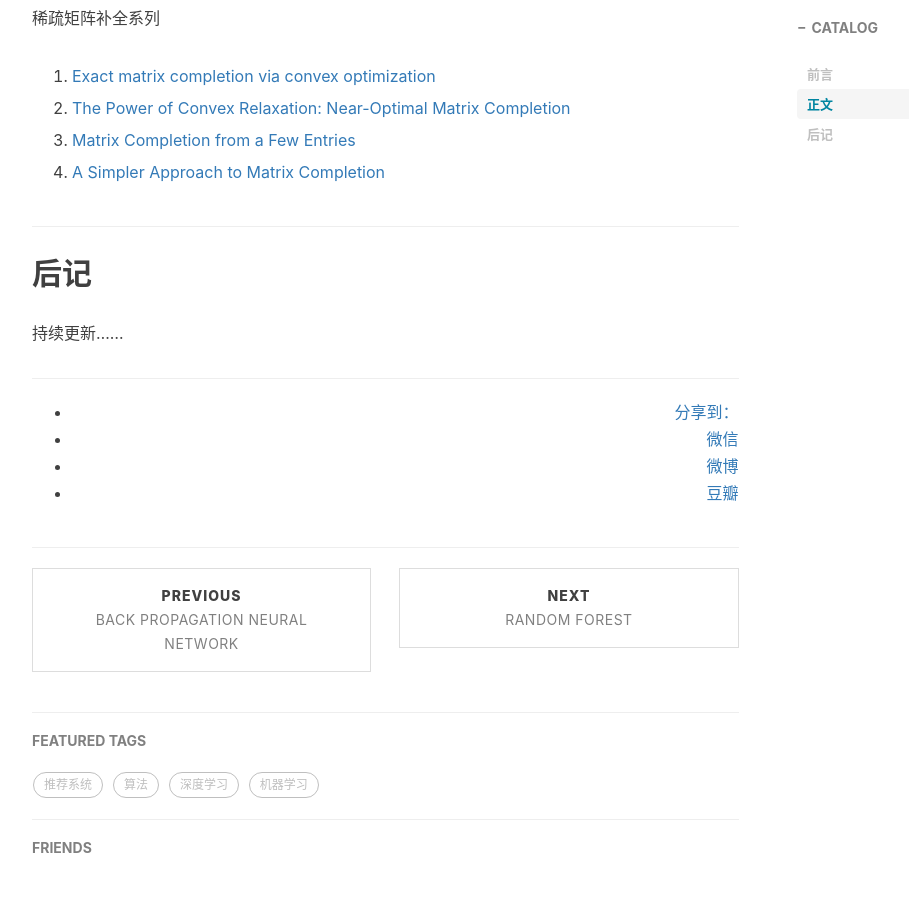
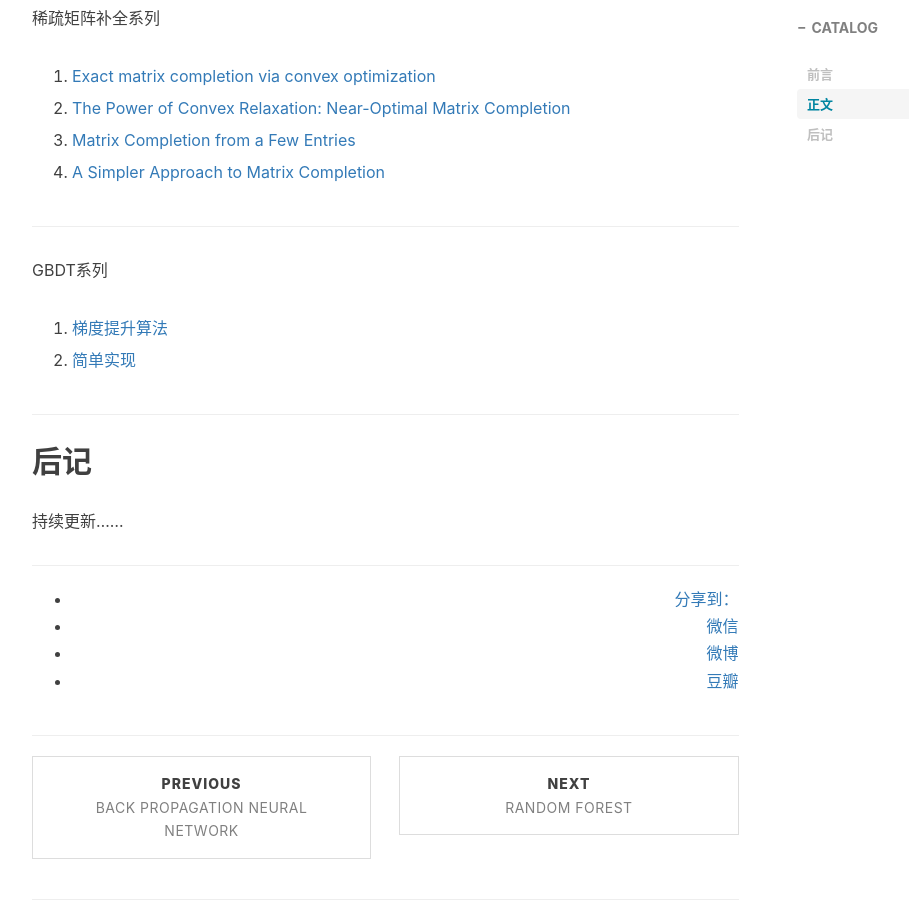
Before and after one commit to CoolIceFire/CoolIceFire.github.io, a Jekyll site: the page built from _posts/2016-06-30-Learning.markdown, in a window 1280 px wide and 900 px high, scrolled down 4198 px. Shown: the whole window, without its empty margins (233-1142 px from the left). Built offline with Jekyll 4.4.1, drawn with Linux system fonts in a browser that asks for light colours; nearby versions of some CDN libraries; comment, search, counter and statistics services are not loaded.

Commit message:
Update 2016-06-30-Learning.markdown

```diff
--- a/_posts/2016-06-30-Learning.markdown
+++ b/_posts/2016-06-30-Learning.markdown
@@ -191,6 +191,14 @@ bandit系列
 
 ---------------------------------------------------------------------------------------------------------------
 
+GBDT系列
+
+1. [梯度提升算法](http://nbviewer.jupyter.org/github/liudragonfly/GBDT/blob/master/GBDT.ipynb)
+
+2. [简单实现](https://github.com/liudragonfly/GBDT)
+
+---------------------------------------------------------------------------------------------------------------
+
 ## 后记
 
 持续更新……
```
